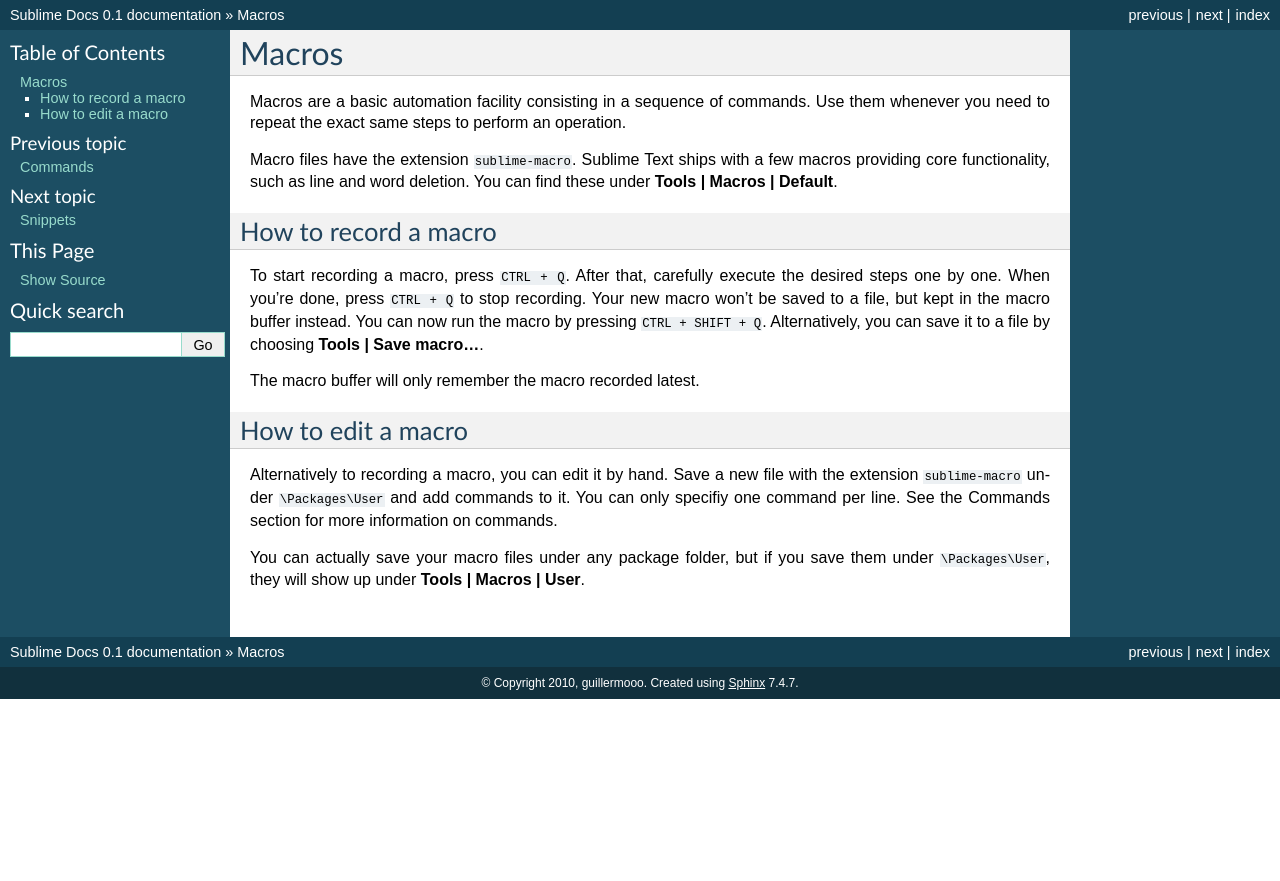
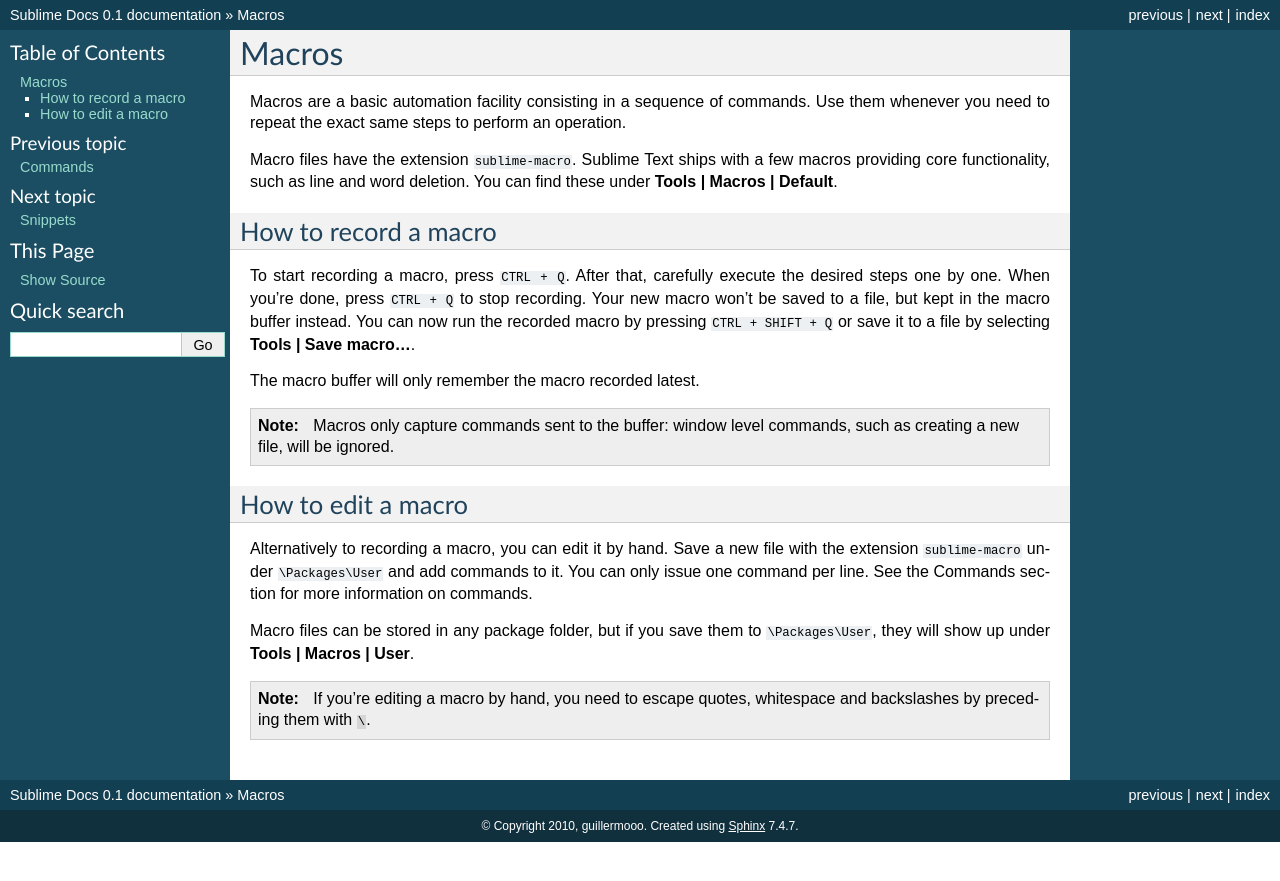
Before and after one commit to guillermooo/sublime-undocs, a Sphinx documentation site: the page built from source/macros.rst, in a window 1280 px wide. Shown: the top 881 px of the page. Built offline with Sphinx 7.4.7, drawn with Linux system fonts in a browser that asks for light colours.

Commit message:
Edited macros topit.

```diff
--- a/source/macros.rst
+++ b/source/macros.rst
@@ -14,18 +14,27 @@
 To start recording a macro, press ``CTRL + Q``. After that, carefully execute the
 desired steps one by one. When you're done, press ``CTRL + Q`` to stop recording.
 Your new macro won't be saved to a file, but kept in the macro buffer instead.
-You can now run the macro by pressing ``CTRL + SHIFT + Q``. Alternatively, you can
-save it to a file by choosing **Tools | Save macro...**.
+You can now run the recorded macro by pressing ``CTRL + SHIFT + Q`` or save it
+to a file by selecting **Tools | Save macro...**.
 
 The macro buffer will only remember the macro recorded latest.
+
+.. note::
+    Macros only capture commands sent to the buffer: window level commands, such
+    as creating a new file, will be ignored.
 
 How to edit a macro
 *******************
 
 Alternatively to recording a macro, you can edit it by hand. Save a new file with
 the extension ``sublime-macro`` under ``\Packages\User`` and add commands to it. You
-can only specifiy one command per line. See the Commands section for more information
+can only issue one command per line. See the Commands section for more information
 on commands.
 
-You can actually save your macro files under any package folder, but if you save
-them under ``\Packages\User``, they will show up under **Tools | Macros | User**.
+Macro files can be stored in any package folder, but if you save them to
+``\Packages\User``, they will show up under **Tools | Macros | User**.
+
+
+.. note::
+    If you're editing a macro by hand, you need to escape quotes, whitespace and
+    backslashes by preceding them with ``\``.
```
